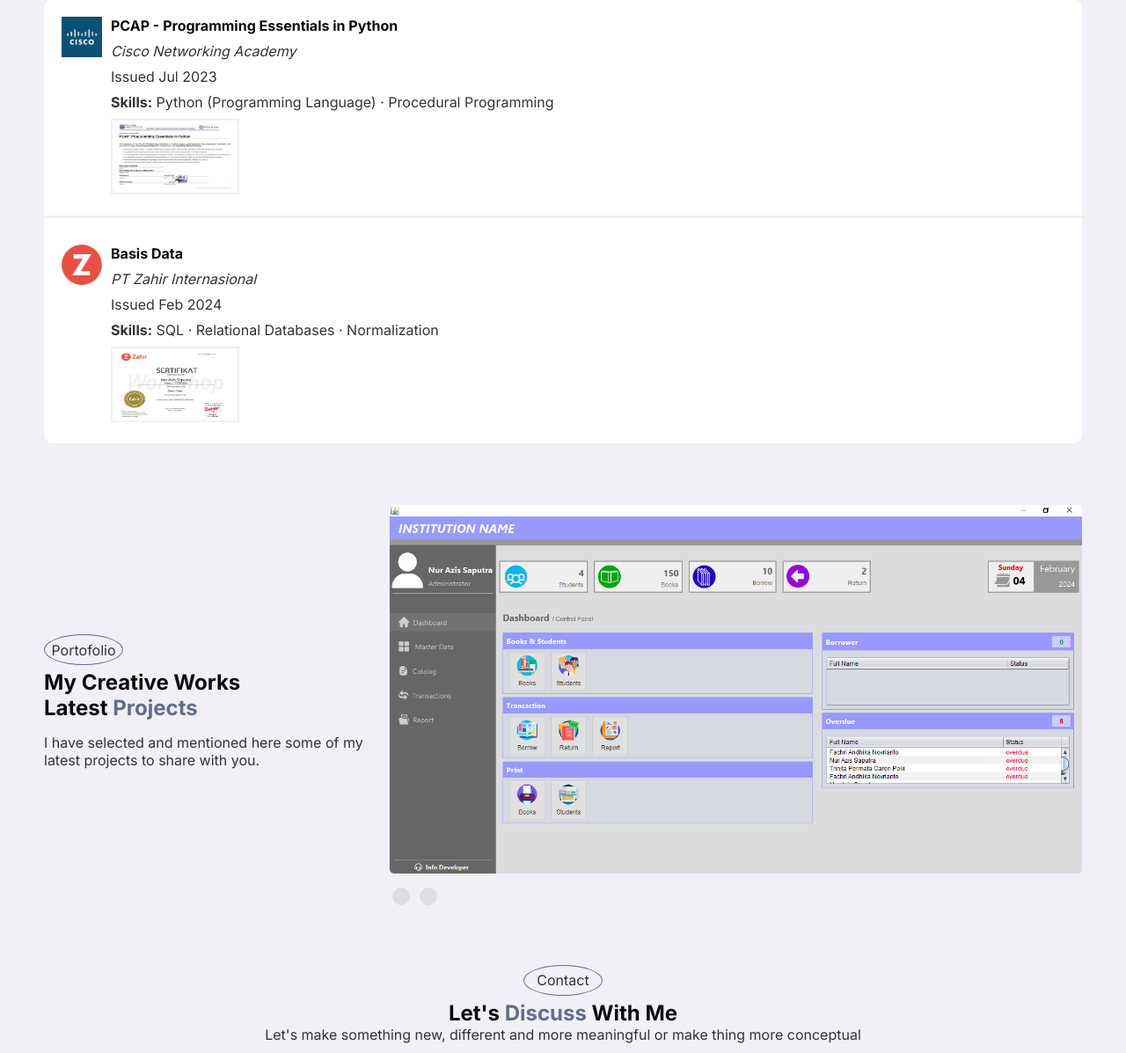
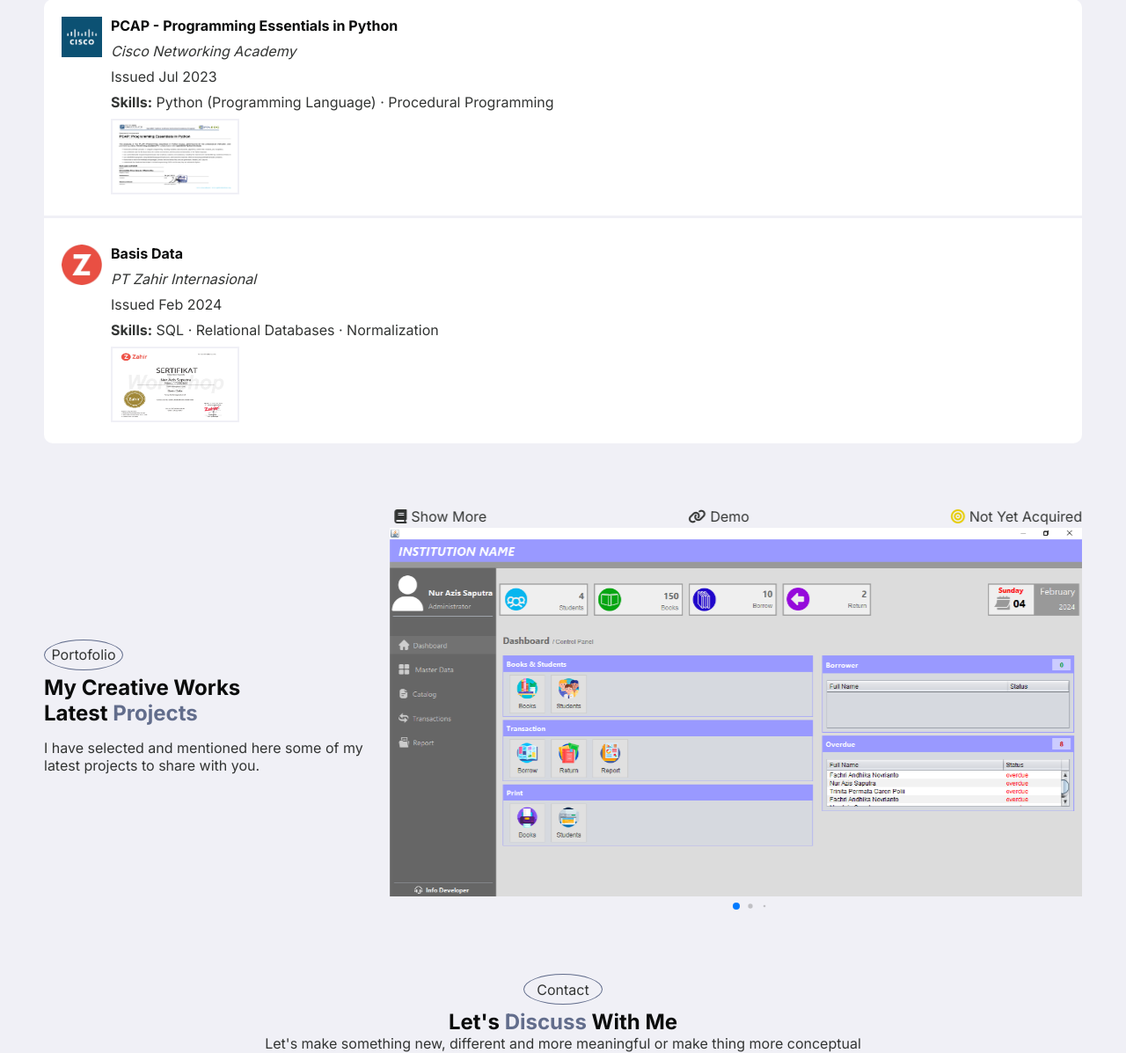
Before and after one commit to nuazsa/nuazsa.github.io, a PHP site: page / in a window 1280 px wide. Shown: the part 1941-3138 px from the top of the page at 88% size. Run offline with PHP 8.4, Linux system fonts and the light colour scheme; some libraries are stand-ins or nearby versions; grey boxes are pictures that could not be loaded.

Commit message:
update portofolio section with swiper library

```diff
--- a/assets/css/style.css
+++ b/assets/css/style.css
@@ -386,47 +386,41 @@ h1 {
     justify-content: center;
 }
 
-#portofolio .col:nth-child(2) .wrapper {
-    width: 100%;
-    height: 100%;
-    margin: auto;
-    overflow: hidden;
+#portofolio .info {
+    display: flex;
+    justify-content: space-between;
 }
 
-#portofolio .col:nth-child(2) .images {
-    display: flex;
-    width: 100%;
-    transition: 2s;
+#portofolio .info i {
+    padding: 5px;
 }
 
-#portofolio .col:nth-child(2) img {
-    width: 100%;
-    border-radius: 5px;
+#portofolio .info a {
+    text-decoration: none;
+    color: var(--paragraph-color);
 }
 
-#slide-1:target ~ .images {
-    margin-left: 0px;
+#portofolio .info a.acquired i {
+    color: #e6cc00;
 }
 
-#slide-2:target ~ .images {
-    margin-left: -100%;
-}
+.swiper {
+    width: 100%;
+    padding-top: 50px;
+    padding-bottom: 50px;
+  }
 
-.navigation a {
-    display: inline-block;
-    height: 20px;
-    width: 20px;
-    background-color: #dedede;
-    font-size: 0;
-    border-radius: 50%;
-    margin: 3px;
-    transition: 1s;
-}
+  .swiper-slide {
+    background-position: center;
+    background-size: cover;
+    width: 300px;
+    height: 300px;
+  }
 
-.navigation a:hover {
-    background-color: #666;
-}
-
+  .swiper-slide img {
+    display: block;
+    width: 100%;
+  }
 
 
 /* CONTACT */
@@ -710,10 +704,9 @@ input#name {
         flex-direction: column;
     }
 
-    .navigation a {
-        height: 10px;
-        width: 10px;
-        margin: 0;
+    #portofolio .info i,
+    #portofolio .info a {
+        font-size: 10px;
     }
 
     #contact .row:last-child {
@@ -736,6 +729,10 @@ input#name {
         margin: 5px;
     }
 
+    #footer .col:first-child i {
+        margin: 2px;
+        font-size: 10px;
+    }
 
 }
 
--- a/assets/js/main.js
+++ b/assets/js/main.js
@@ -23,3 +23,22 @@ timeline(document.querySelectorAll('.timeline'), {
     visibleItems: 4,
     forceVerticalMode: 800
 });
+
+
+var swiper = new Swiper(".mySwiper", {
+    effect: "coverflow",
+    grabCursor: true,
+    centeredSlides: true,
+    slidesPerView: "auto",
+    coverflowEffect: {
+        rotate: 50,
+        stretch: 0,
+        depth: 100,
+        modifier: 1,
+        slideShadows: true,
+    },
+    pagination: {
+        el: ".swiper-pagination",
+        dynamicBullets: true,
+    },
+});
--- a/index.html
+++ b/index.html
@@ -12,9 +12,9 @@
     <link href="assets/css/timeline.min.css" rel="stylesheet" />
     <link rel="stylesheet" href="assets/css/main.min.css">
     <link rel="stylesheet" href="assets/css/zoom.css">
+    <link rel="stylesheet" href="assets/css/slick.css">
+    <link rel="stylesheet" href="https://cdn.jsdelivr.net/npm/swiper@11/swiper-bundle.min.css" />
 
-    <link rel="stylesheet" href="assets/css/slick.css">
-    <!-- <link rel="stylesheet" href="assets/css/LineIcons.css"> -->
     <!-- JS -->
     <script src="assets/js/timeline.min.js"></script>
 
@@ -37,7 +37,7 @@
         <div class="container">
             <h2>Nur Azis Saputra</h2>
             <i class="fa-regular fa-moon" id="icon"></i>
-            <i class="fas fa-bars icon" id="navbar-toggle"></i> <!-- Tambahkan ikon toggle -->
+            <i class="fas fa-bars icon" id="navbar-toggle"></i>
             <ul id="menu-list" class="hidden">
                 <li><a href="#experience">Experience</a></li>
                 <li><a href="#education">Education</a></li>
@@ -65,7 +65,8 @@
                     developer. I've helped three businesses grow with my technology.</p>
                 <div class="about-button">
                     <a class="primary" href="#contact">Hire Me</a>
-                    <a class="second" href="#portofolio">View Portofolio <i class="fa-solid fa-arrow-right rotate-icon"></i></a>
+                    <a class="second" href="#portofolio">View Portofolio <i
+                            class="fa-solid fa-arrow-right rotate-icon"></i></a>
                 </div>
             </div>
         </div>
@@ -181,19 +182,20 @@
             <div class="row">
                 <div class="certificate">
                     <div class="col">
-                        <img src="assets/images/logos/cisco.png" alt="">
+                        <img src="assets/images/logos/cisco.png" alt="cisco">
                     </div>
                     <div class="col">
                         <h4>PCAP - Programming Essentials in Python</h4>
                         <p><i>Cisco Networking Academy</i></p>
                         <p>Issued Jul 2023</p>
                         <p><b>Skills:</b> Python (Programming Language) · Procedural Programming</p>
-                        <img src="assets/images/certified/PCAP-Programming-Essentials-in-Python.jpg" data-action="zoom" alt="">
+                        <img src="assets/images/certified/PCAP-Programming-Essentials-in-Python.jpg" data-action="zoom"
+                            alt="">
                     </div>
                 </div>
                 <div class="certificate">
                     <div class="col">
-                        <img src="assets/images/logos/zahir.png" alt="">
+                        <img src="assets/images/logos/zahir.png" alt="zahir">
                     </div>
                     <div class="col">
                         <h4>Basis Data</h4>
@@ -218,19 +220,34 @@
             <p>I have selected and mentioned here some of my latest projects to share with you.</p>
         </div>
         <div class="col">
-            <div class="wrapper">
-                <div class="slides">
-                    <span id="slide-1"></span>
-                    <span id="slide-2"></span>
-                    <div class="images">
-                        <img src="assets/images/portofolio/DesktopApp.png" alt="">
-                        <img src="assets/images/portofolio/tumnail.jpg" alt="">
+            <div class="swiper mySwiper">
+                <div class="swiper-wrapper">
+                    <div class="swiper-slide">
+                        <div class="info">
+                            <a href=""><i class="fa-solid fa-book"></i>Show More</a>
+                            <a href=""><i class="fa-solid fa-link"></i>Demo</a>
+                            <a class="acquired" href=""><i class="fa-solid fa-bullseye"></i>Not Yet Acquired</a>
+                        </div>
+                        <img src="assets/images/portofolio/DesktopApp.png" />
+                    </div>
+                    <div class="swiper-slide">
+                        <div class="info">
+                            <a href=""><i class="fa-solid fa-book"></i>Show More</a>
+                            <a href=""><i class="fa-solid fa-link"></i>Demo</a>
+                            <a class="acquired" href=""><i class="fa-solid fa-bullseye"></i>Not Yet Acquired</a>
+                        </div>
+                        <img src="assets/images/portofolio/JavaJunction.png" />
+                    </div>
+                    <div class="swiper-slide">
+                        <div class="info">
+                            <a href=""><i class="fa-solid fa-book"></i>Show More</a>
+                            <a href=""><i class="fa-solid fa-link"></i>Demo</a>
+                            <a class="acquired" href=""><i class="fa-solid fa-bullseye"></i>Not Yet Acquired</a>
+                        </div>
+                        <img src="assets/images/portofolio/tumnail.jpg" />
                     </div>
                 </div>
-                <div class="navigation">
-                    <a href="#slide-1">1</a>
-                    <a href="#slide-2">2</a>
-                </div>
+                <div class="swiper-pagination"></div>
             </div>
         </div>
     </section>
@@ -246,8 +263,10 @@
         </div>
         <div class="row">
             <div class="col">
-                <!-- Tempelkan kode HTML yang sudah Anda salin di sini -->
-                <iframe src="https://www.google.com/maps/embed?pb=!1m18!1m12!1m3!1d31721.714609169674!2d106.7590112539901!3d-6.366303091912545!2m3!1f0!2f0!3f0!3m2!1i1024!2i768!4f13.1!3m3!1m2!1s0x2e69eedc89b35199%3A0x93e55c5e239636b3!2sLimo%2C%20Depok%20City%2C%20West%20Java%2C%20Indonesia!5e0!3m2!1sen!2sus!4v1709279562200!5m2!1sen!2sus" width="600" height="450" style="border:0;" allowfullscreen="" loading="lazy" referrerpolicy="no-referrer-when-downgrade"></iframe>
+                <iframe
+                    src="https://www.google.com/maps/embed?pb=!1m18!1m12!1m3!1d31721.714609169674!2d106.7590112539901!3d-6.366303091912545!2m3!1f0!2f0!3f0!3m2!1i1024!2i768!4f13.1!3m3!1m2!1s0x2e69eedc89b35199%3A0x93e55c5e239636b3!2sLimo%2C%20Depok%20City%2C%20West%20Java%2C%20Indonesia!5e0!3m2!1sen!2sus!4v1709279562200!5m2!1sen!2sus"
+                    width="600" height="450" style="border:0;" allowfullscreen="" loading="lazy"
+                    referrerpolicy="no-referrer-when-downgrade"></iframe>
             </div>
             <div class="col">
                 <form action="https://formspree.io/f/xvoeavde" method="post">
@@ -266,7 +285,7 @@
                         <p>Limo Raya Street <br> Limo, Limo <br> Depok, Indonesia</p>
 
                     </a>
-                    <a href="http://+6289501475288">
+                    <a href="tel:+6289501475288">
                         <i class="fa-solid fa-phone"></i>
                         <p>0895-0147-5288</p>
 
@@ -282,8 +301,11 @@
                         <a href="https://www.linkedin.com/in/nurazissaputra/"><i class="fa-brands fa-linkedin"></i></a>
                         <a href="https://github.com/nuazsa"><i class="fa-brands fa-github"></i></a>
                         <a href="https://t.me/nurazissaputra"><i class="fa-brands fa-telegram"></i></a>
-                        <a href="https://www.instagram.com/nurazissaputra/"><i class="fa-brands fa-square-instagram"></i></a>
-                        <a href="https://api.whatsapp.com/send/?phone=%2B6282211551415&text&type=phone_number&app_absent=0"><i class="fa-brands fa-square-whatsapp"></i></a>
+                        <a href="https://www.instagram.com/nurazissaputra/"><i
+                                class="fa-brands fa-square-instagram"></i></a>
+                        <a
+                            href="https://api.whatsapp.com/send/?phone=%2B6282211551415&text&type=phone_number&app_absent=0"><i
+                                class="fa-brands fa-square-whatsapp"></i></a>
                     </div>
                 </div>
             </div>
@@ -307,11 +329,13 @@
     </section>
 
 
-    <!-- JavaScript -->
-    <script src="assets/js/main.js"></script>
+    <!-- Script -->
     <script src="https://ajax.googleapis.com/ajax/libs/jquery/1.11.0/jquery.min.js"></script>
     <script src="https://netdna.bootstrapcdn.com/bootstrap/3.0.0/js/bootstrap.min.js"></script>
     <script src="assets/js/zoom.js"></script>
+    <script src="https://cdn.jsdelivr.net/npm/swiper@11/swiper-bundle.min.js"></script>
+    <script src="assets/js/main.js"></script>
+
 </body>
 
 </html>
```
Also changed, not shown: assets/arrow-left.svg (deleted), assets/arrow-right.svg (deleted), assets/images/portofolio/JavaJunction.png (added).
